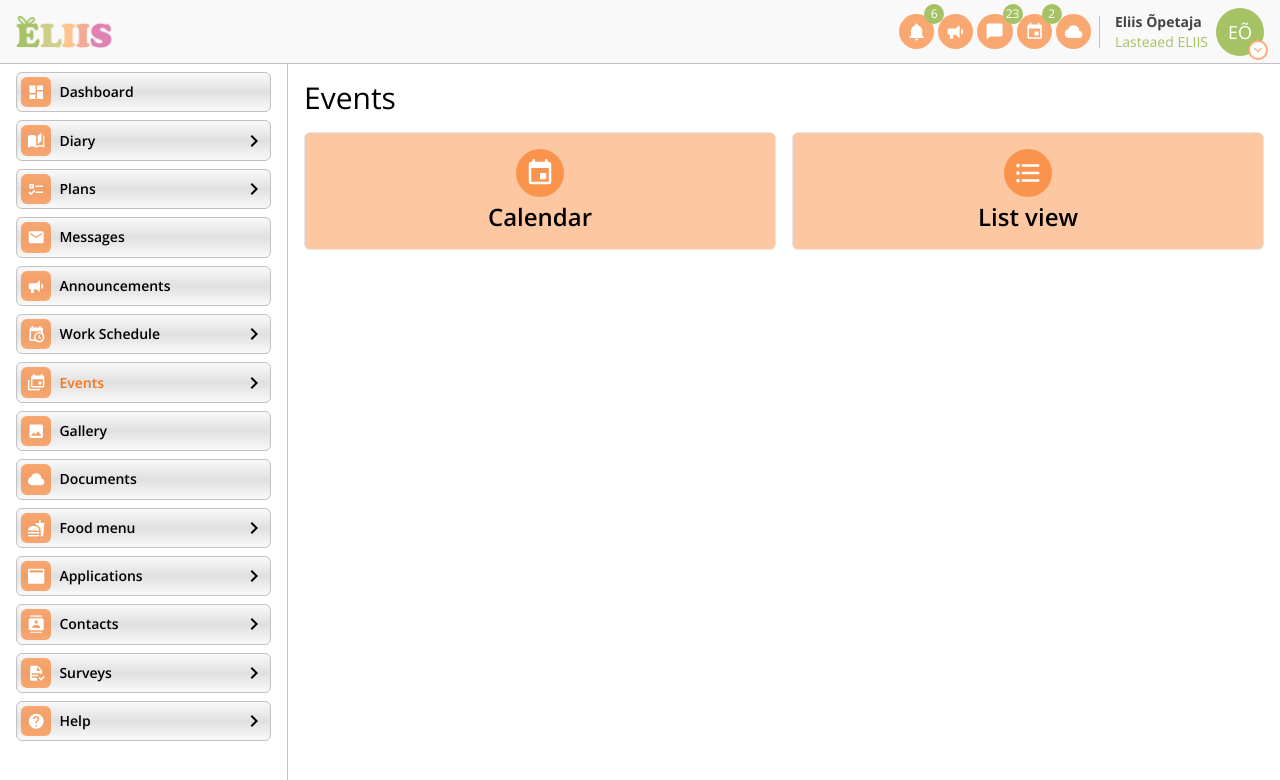
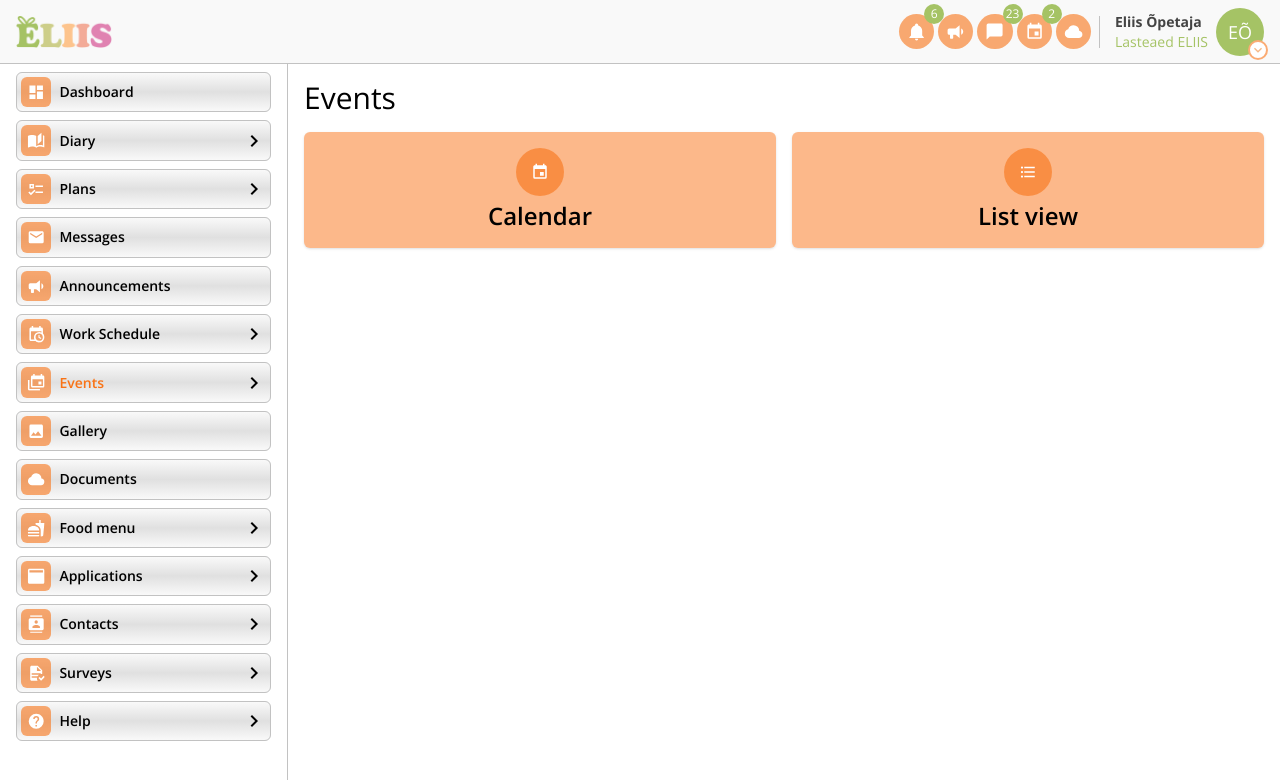
Before and after one commit to mlsmi/eliis-cal, a React (Create React App) app: page /events in a window 1280 px wide. Shown: the top 780 px of the page. Built offline with nearby package versions, Linux system fonts and the light colour scheme.

Commit message:
events main page and dashboard page items design

```diff
--- a/src/components/Dashboard.js
+++ b/src/components/Dashboard.js
@@ -20,7 +20,7 @@ function Dashboard() {
       {menuItems.filter(item => item.title !== 'Dashboard').map((item, index) => (
           <div
             key={item.title}
-            className="bg-orange-500/40 hover:bg-orange-500/60 shadow rounded-md p-4 flex flex-col items-center justify-center cursor-pointer"
+            className="bg-orange-500/50 hover:bg-orange-500/60 shadow rounded-md p-4 flex flex-col items-center justify-center cursor-pointer"
             onClick={() => navigateToPage(item.slug)}
             onMouseEnter={() => setHoveredItem(item.title)} // Set the hovered item when the mouse enters
             onMouseLeave={() => setHoveredItem(null)} // Clear the hovered item when the mouse leaves
--- a/src/components/Events.js
+++ b/src/components/Events.js
@@ -1,4 +1,4 @@
-import React from 'react';
+import React, { useState } from 'react';
 import { useNavigate } from 'react-router-dom';
 import Icon from '@mdi/react';
 import { mdiCalendar, mdiFormatListBulleted } from '@mdi/js';
@@ -8,6 +8,8 @@ function Events() {
   const navigateToPage = (slug) => {
     navigate(`/${slug}`);
   }
+
+  const [hoveredItem, setHoveredItem] = useState(null);
 
   const eventItems = [
     { title: 'Calendar', slug: 'events/calendar', icon: mdiCalendar },
@@ -19,11 +21,22 @@ function Events() {
       <h1 className="text-3xl mb-4">Events</h1>
       <div className="grid grid-cols-1 md:grid-cols-2 gap-4">
         {eventItems.map((item, index) => (
-          <div key={item.title} className="bg-orange-500/40 hover:bg-orange-500/60 border rounded-md p-4 flex flex-col items-center justify-center cursor-pointer" onClick={() => navigateToPage(item.slug)}>
-            <div className="bg-orange-500/60 rounded-full p-2 inline-block w-12 h-12 flex items-center justify-center">
-              <Icon path={item.icon} size={1} color="white" className="transform scale-125" />
+          <div
+            key={item.title}
+            className="bg-orange-500/50 hover:bg-orange-500/60 shadow rounded-md p-4 flex flex-col items-center justify-center cursor-pointer"
+            onClick={() => navigateToPage(item.slug)}
+            onMouseEnter={() => setHoveredItem(item.title)} // Set the hovered item when the mouse enters
+            onMouseLeave={() => setHoveredItem(null)} // Clear the hovered item when the mouse leaves
+          >
+            <div className={`rounded-full p-2 inline-block w-12 h-12 flex items-center justify-center ${hoveredItem === item.title ? 'bg-white' : 'bg-orange-500/60'}`}>
+              <Icon
+                path={item.icon}
+                size={1}
+                color={hoveredItem === item.title ? "orange" : "white"} // Change the color based on whether the item is being hovered over
+                className={hoveredItem === item.title ? "transform scale-125" : "transform scale-75"}
+              />
             </div>
-            <span className="text-md md:text-2xl font-semibold mt-1">{item.title}</span>
+            <span className={`text-md md:text-2xl ${hoveredItem === item.title ? 'font-bold' : 'font-semibold'} mt-1`}>{item.title}</span>
           </div>
         ))}
       </div>
```
